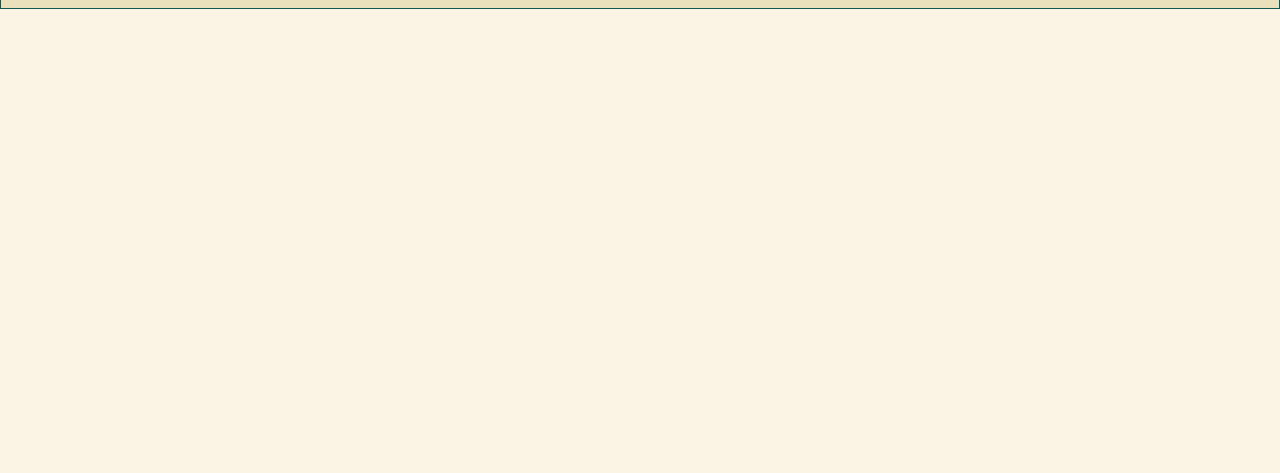
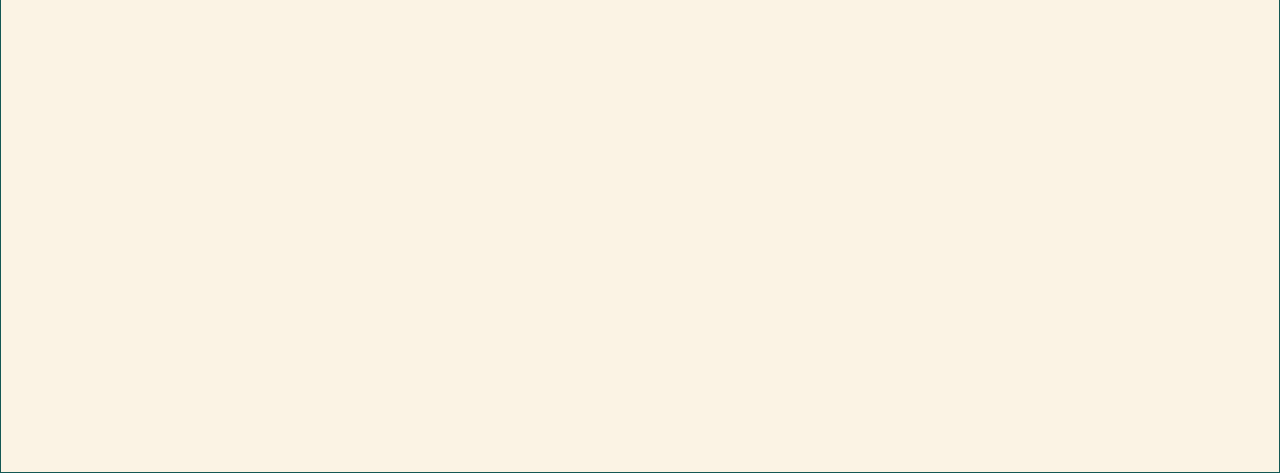
Before and after one commit to AlfonsoCaHe/BookCame, a plain HTML site: page carrito.html in a window 1280 px wide. Shown: the part 492-965 px from the top of the page. Before the commit the page ends 800 px from the top, so only its background shows below. Drawn offline with nearby package versions, Linux system fonts and the light colour scheme; a web font is replaced by a local one.

Commit message:
Add files via upload

```diff
--- a/css/estilos_bootstrap.css
+++ b/css/estilos_bootstrap.css
@@ -314,6 +314,10 @@ body {
     background-color: var(--color-transiciones);
 }
 
+#pagina_carrito{
+    min-height: 100vh;
+}
+
 /*********************************************FOOTER********************************************************/
 
 .footer{
```
